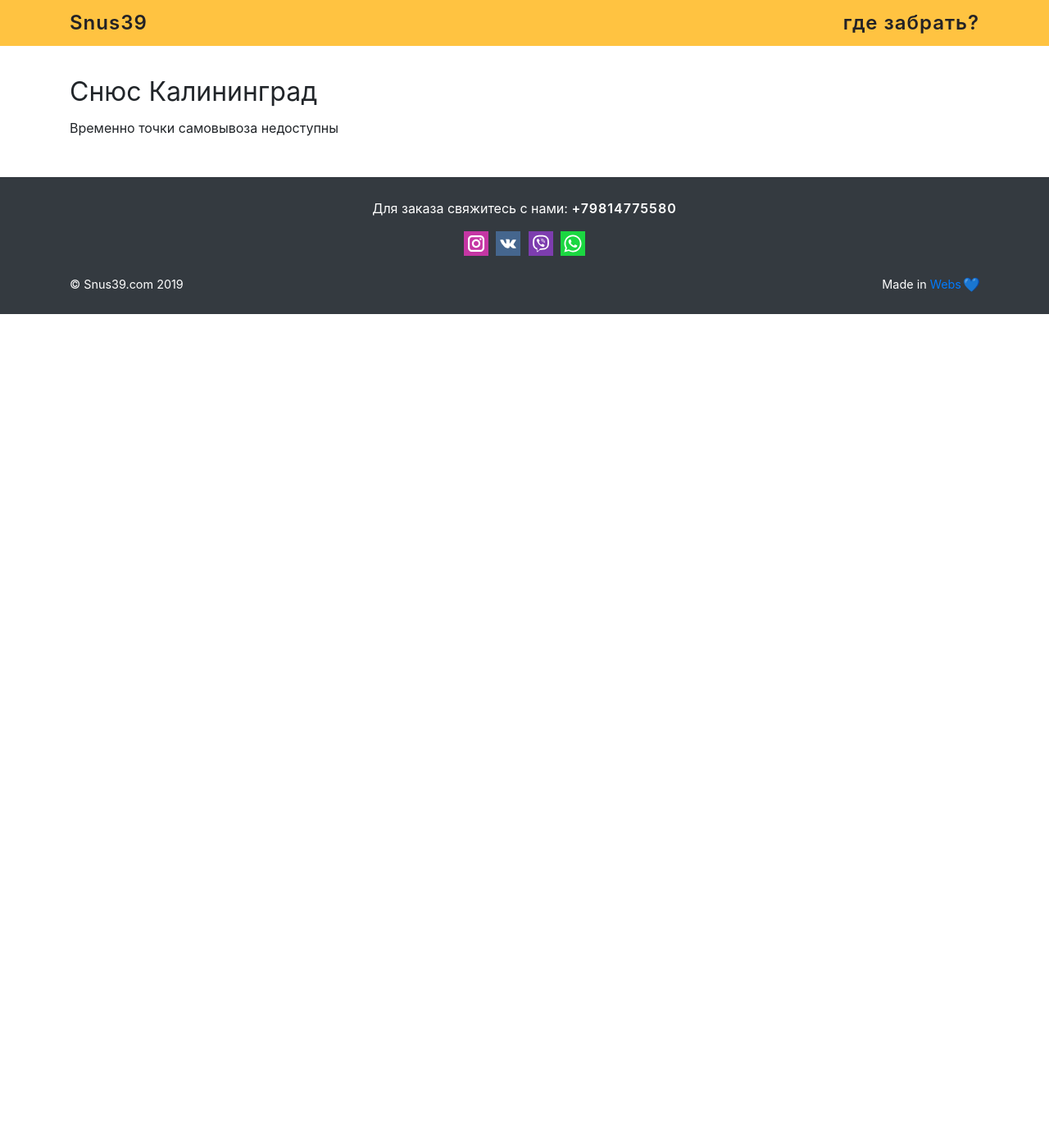
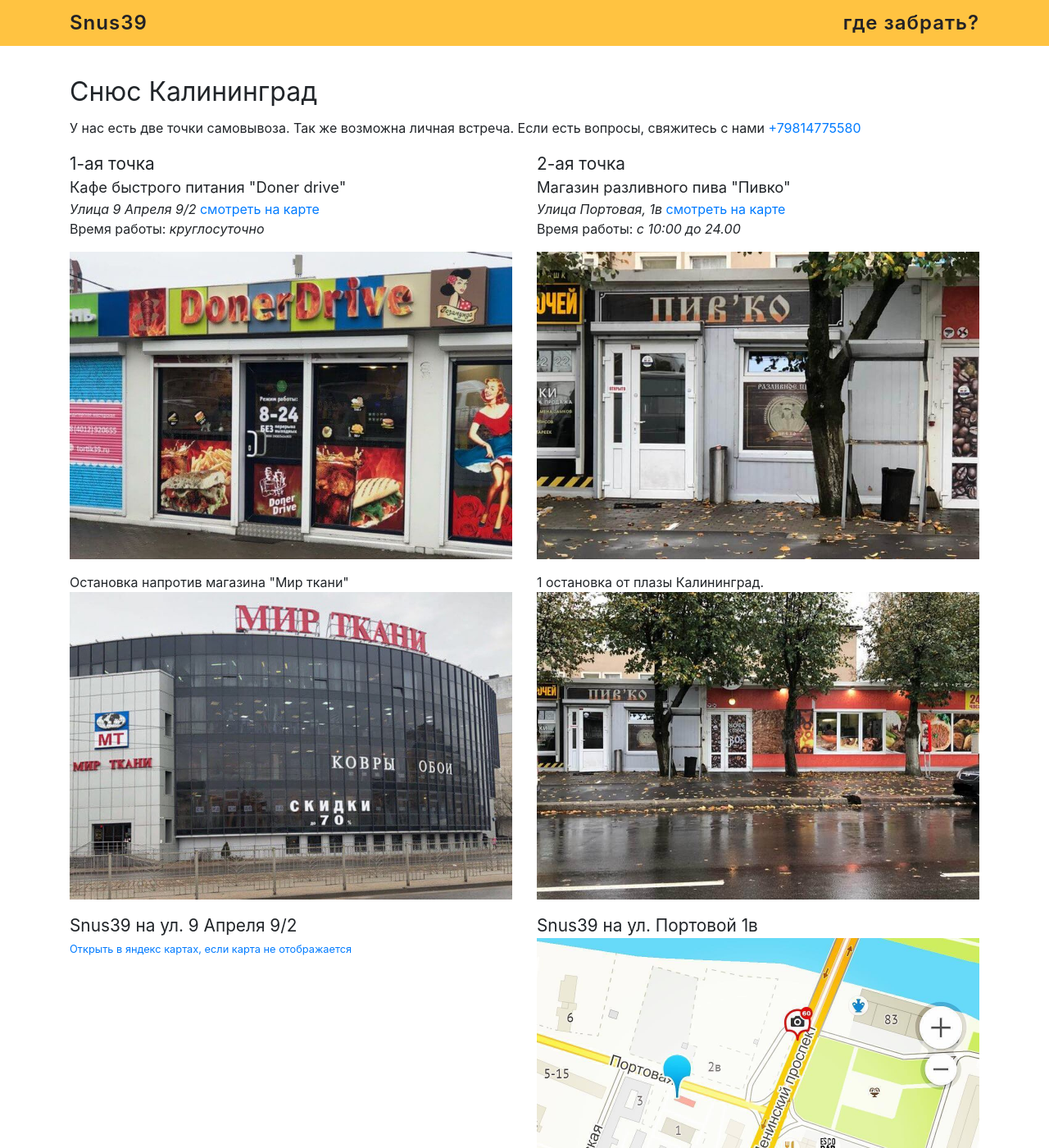
Before and after one commit to snus39/snus39.github.io, a Jekyll site: the page built from snus-kaliningrad.md, in a window 1280 px wide and 1400 px high. Shown: the whole window at 82% size. Built offline with Jekyll 4.4.1, drawn with Linux system fonts in a browser that asks for light colours.

Commit message:
Updated Snus Kalin

```diff
--- a/_layouts/snus-kalin.html
+++ b/_layouts/snus-kalin.html
@@ -5,9 +5,8 @@
 
 		<div class="container">
 			<h1>Снюс Калининград</h1>
-<!-- 			<p>У нас есть две точки самовывоза. Так же возможна личная встреча. Если есть вопросы, свяжитесь с нами <a class="phone" href="tel:+79814775580" title="Позвонить">+79814775580</a></p> -->
-			<p>Временно точки самовывоза недоступны</p>
-<!-- 			<div class="row">
+			<p>У нас есть две точки самовывоза. Так же возможна личная встреча. Если есть вопросы, свяжитесь с нами <a class="phone" href="tel:+79814775580" title="Позвонить">+79814775580</a></p>
+			<div class="row">
 
 				<div class="col-lg-6">
 					<h2>1-ая точка</h2>
@@ -38,7 +37,7 @@
 						</div>
 					</div>
 
-				</div> -->
+				</div>
 			</div>
 
 		</main>
```
